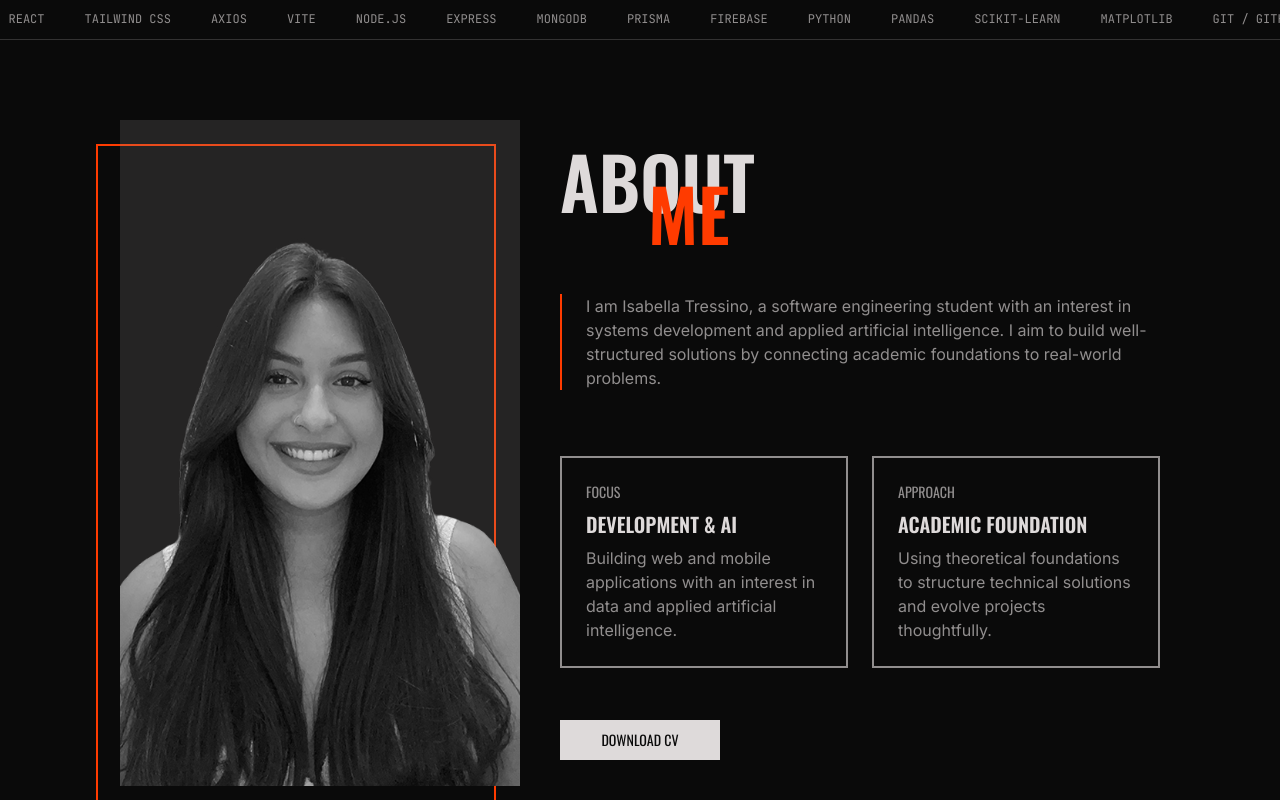
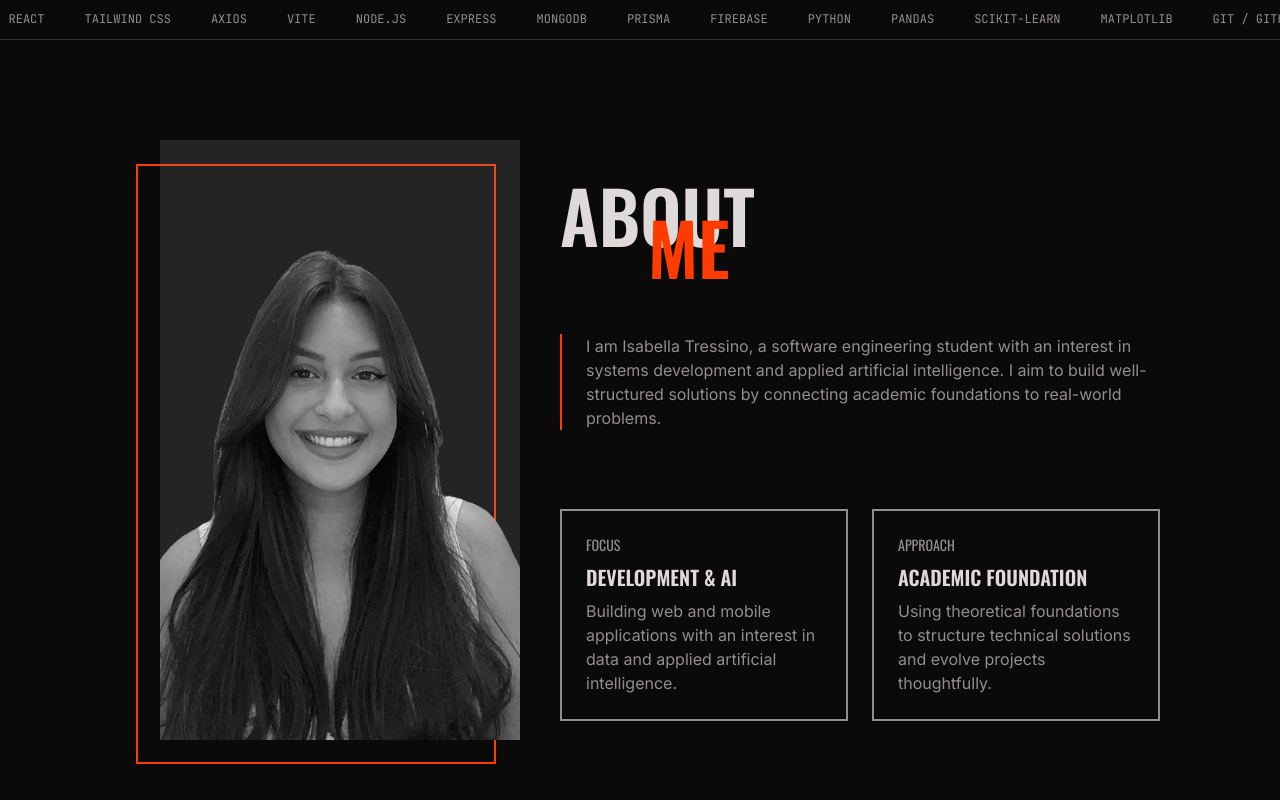
Before and after one commit to isabellatressino/portfolio, a React (Vite) app: page / in a window 1280 px wide. Shown: the part 760-1560 px from the top of the page. Built offline with nearby package versions, Linux system fonts and the light colour scheme.

Commit message:
Remove cv button

```diff
--- a/src/components/sections/About.jsx
+++ b/src/components/sections/About.jsx
@@ -27,7 +27,7 @@ export default function About() {
                 initial="hidden"
                 whileInView="visible"
                 viewport={{ once: true }}
-                className="col-span-4 relative mt-8 sm:mt-0 mx-auto sm:row-start-1 sm:row-span-3 sm:mr-6 md:col-span-3 lg:col-span-5 lg:row-span-4 lg:col-start-1 lg:row-start-1 lg:self-center"
+                className="col-span-4 relative mt-8 sm:mt-0 mx-auto sm:row-start-1 sm:row-span-2 sm:mr-6 md:col-span-3 lg:col-span-5 lg:row-span-3 lg:col-start-1 lg:row-start-1 lg:self-center"
             >
                 <motion.div
                     variants={borderDraw}
@@ -38,7 +38,7 @@ export default function About() {
                     variants={fadeRight}
                     src={profileImg}
                     alt="Foto de perfil de Isabella Tressino"
-                    className="max-h-100 sm:max-h-none md:max-h-120 lg:max-h-180"
+                    className="max-h-100 sm:max-h-none md:max-h-120 lg:max-h-150"
                 />
             </motion.div>
 
@@ -79,7 +79,8 @@ export default function About() {
                 </motion.div>
             </div>
 
-            <motion.button
+            {/* <motion.button
+                disabled
                 variants={fadeUp}
                 initial="hidden"
                 whileInView="visible"
@@ -88,7 +89,7 @@ export default function About() {
                 transition={{ duration: .5 }}
                 viewport={{ once: true }}
                 aria-label={t("about.cta")}
-                className="col-span-4 text-background bg-text-main hover:bg-primary hover:text-text-main sm:row-start-3 md:col-span-2 md:self-start lg:row-start-4 lg:col-start-6">{t("about.cta")}</motion.button>
+                className="col-span-4 text-background bg-text-main hover:bg-primary hover:text-text-main sm:row-start-3 md:col-span-2 md:self-start lg:row-start-4 lg:col-start-6">{t("about.cta")}</motion.button> */}
 
         </section>
     )
```
